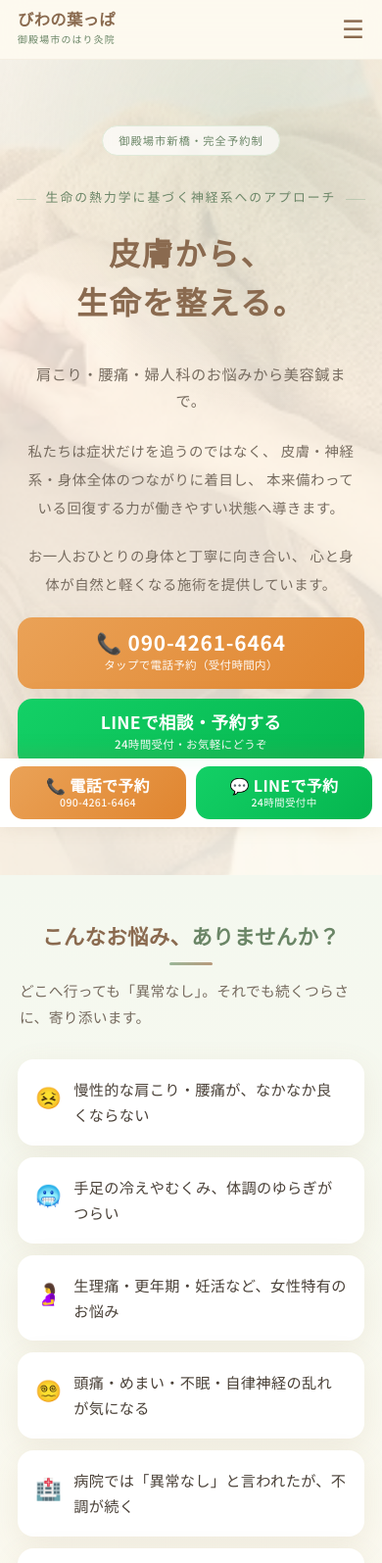
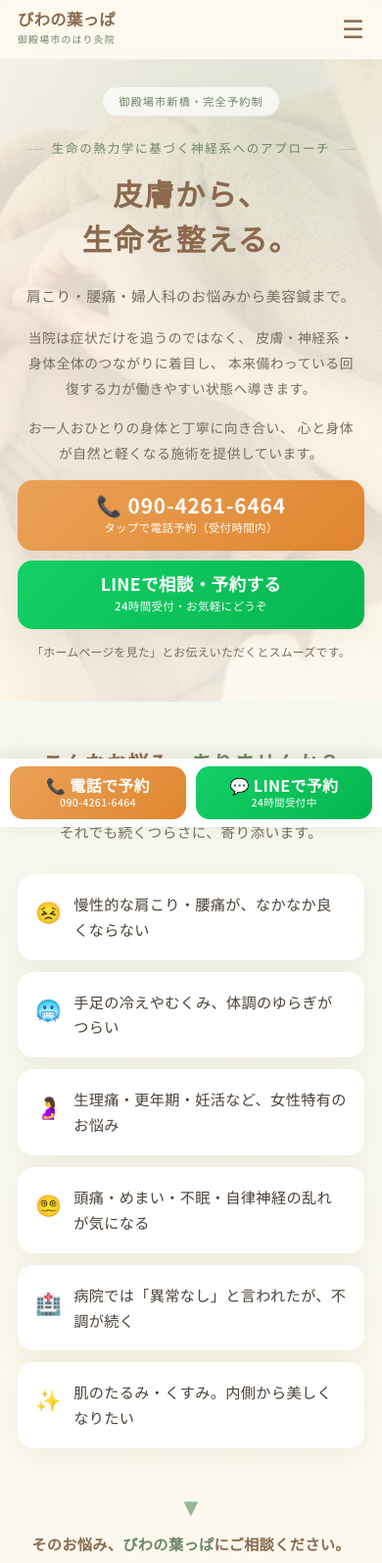
Before and after one commit to toshikinksj-beep/biwa-no-happa-site, a plain HTML site: page index.html in a window 390 px wide. Shown: the top 1595 px of the page at 98% size. Drawn offline with Linux system fonts and the light colour scheme.

Commit message:
モバイル微調整（当院は表記・ヒーロー圧縮でCTA可視化・横棒削除・2行整形・中央寄せ・院長写真拡大・地図ピン・泣き別れ解消）

```diff
--- a/index.html
+++ b/index.html
@@ -51,6 +51,8 @@ section[id]{scroll-margin-top:72px}
 .sec-head h2{font-size:1.8rem;font-weight:700;color:var(--brown);line-height:1.5;position:relative;display:inline-block;padding-bottom:18px}
 .sec-head h2 span{color:var(--green-deep)}
 .sec-head h2::after{content:"";position:absolute;left:50%;bottom:0;transform:translateX(-50%);width:54px;height:3px;border-radius:3px;background:linear-gradient(90deg,var(--green),var(--brown-light))}
+#worries .sec-head h2{padding-bottom:0}
+#worries .sec-head h2::after{display:none}
 .sec-head .lead{margin-top:16px;color:var(--text-soft);font-size:1rem}
 
 /* ---------- scroll reveal ---------- */
@@ -326,7 +328,7 @@ footer .copy{text-align:center;margin-top:32px;opacity:.7;font-size:.8rem}
   .sec-head{margin-bottom:30px}
   .sec-head h2{font-size:1.34rem;padding-bottom:14px;line-height:1.5}
   .sec-head h2::after{width:44px;height:3px}
-  .sec-head .lead{font-size:.92rem;margin-top:12px;text-align:left;padding:0 2px}
+  .sec-head .lead{font-size:.92rem;margin-top:12px;text-align:center;padding:0 2px}
 
   /* header */
   .hbar{height:60px}
@@ -334,19 +336,19 @@ footer .copy{text-align:center;margin-top:32px;opacity:.7;font-size:.8rem}
   .logo b{font-size:1.02rem}
   .logo small{font-size:.62rem}
 
-  /* hero : 余白ゆったり・上品に */
-  .hero{padding:66px 0 76px}
+  /* hero : 上に詰めてCTAを早く見せる */
+  .hero{padding:26px 0 40px}
   .hero .inner{width:100%}
   .sp-br{display:inline}
-  .hero .badge{font-size:.7rem;padding:6px 16px;margin-bottom:26px;line-height:1.5;border-radius:20px;letter-spacing:.1em}
-  .hero .hero-sub-copy{font-size:.8rem;letter-spacing:.16em;margin-bottom:22px}
-  .hero .hero-sub-copy::before{left:-30px;width:20px}
-  .hero .hero-sub-copy::after{right:-30px;width:20px}
-  .hero h1{font-size:2rem;line-height:1.55;margin-bottom:32px;letter-spacing:.05em}
-  .hero .sub{font-size:.95rem;line-height:1.8;margin-bottom:24px;padding:0 4px}
-  .hero .sub-detail{font-size:.9rem;line-height:2;margin-bottom:20px;padding:0 6px}
+  .hero .badge{font-size:.7rem;padding:6px 16px;margin-bottom:16px;line-height:1.5;border-radius:20px;letter-spacing:.1em}
+  .hero .hero-sub-copy{font-size:.78rem;letter-spacing:.14em;margin-bottom:14px}
+  .hero .hero-sub-copy::before{left:-26px;width:18px}
+  .hero .hero-sub-copy::after{right:-26px;width:18px}
+  .hero h1{font-size:1.9rem;line-height:1.5;margin-bottom:20px;letter-spacing:.05em}
+  .hero .sub{font-size:.92rem;line-height:1.75;margin-bottom:16px;padding:0 4px}
+  .hero .sub-detail{font-size:.86rem;line-height:1.9;margin-bottom:14px;padding:0 6px}
   .hero .sub-detail br{display:none}
-  .hero .sub-detail:last-of-type{margin-bottom:36px}
+  .hero .sub-detail:last-of-type{margin-bottom:24px}
 
   /* CTA buttons : full width, big tap targets */
   .cta-row{flex-direction:column;gap:10px;align-items:stretch}
@@ -362,7 +364,7 @@ footer .copy{text-align:center;margin-top:32px;opacity:.7;font-size:.8rem}
   .worry p{font-size:.95rem;line-height:1.7}
   .worry .ic{font-size:1.35rem}
   .worry-after{margin-top:30px}
-  .worry-after p{font-size:1.05rem;padding:0 10px;line-height:1.6}
+  .worry-after p{font-size:.95rem;padding:0 6px;line-height:1.6}
 
   /* reasons */
   .reason{padding:34px 22px 26px;border-radius:18px}
@@ -404,8 +406,8 @@ footer .copy{text-align:center;margin-top:32px;opacity:.7;font-size:.8rem}
   .disclaimer{font-size:.75rem;text-align:left;padding:0 4px}
 
   /* director */
-  .dir{padding:26px 22px;gap:22px}
-  .dir .photo{max-width:200px}
+  .dir{padding:30px 24px;gap:26px}
+  .dir .photo{max-width:300px}
   .dir .name{font-size:1.3rem}
   .dir blockquote{font-size:.93rem;text-align:left}
   .dir .feat{gap:7px}
@@ -422,6 +424,8 @@ footer .copy{text-align:center;margin-top:32px;opacity:.7;font-size:.8rem}
   /* final */
   .final h2{font-size:1.45rem;line-height:1.55}
   .final p{font-size:.95rem;margin-bottom:26px;padding:0 6px}
+  .final .final-lead{font-size:.84rem;line-height:1.9}
+  .pc-br{display:none}
 
   /* footer */
   footer{padding:36px 0 96px}
@@ -502,7 +506,7 @@ footer .copy{text-align:center;margin-top:32px;opacity:.7;font-size:.8rem}
       肩こり・腰痛・婦人科のお悩みから美容鍼まで。
     </p>
     <p class="sub-detail">
-      私たちは症状だけを追うのではなく、<br>
+      当院は症状だけを追うのではなく、<br>
       皮膚・神経系・身体全体のつながりに着目し、<br>
       本来備わっている回復する力が働きやすい状態へ導きます。
     </p>
@@ -529,7 +533,7 @@ footer .copy{text-align:center;margin-top:32px;opacity:.7;font-size:.8rem}
   <div class="wrap">
     <div class="sec-head reveal">
       <h2>こんなお悩み、<span>ありませんか？</span></h2>
-      <p class="lead">どこへ行っても「異常なし」。それでも続くつらさに、寄り添います。</p>
+      <p class="lead">どこへ行っても「異常なし」。<br class="sp-br">それでも続くつらさに、寄り添います。</p>
     </div>
     <div class="worry-grid">
       <div class="worry reveal"><span class="ic">😣</span><p>慢性的な肩こり・腰痛が、なかなか良くならない</p></div>
@@ -580,7 +584,7 @@ footer .copy{text-align:center;margin-top:32px;opacity:.7;font-size:.8rem}
   <div class="wrap">
     <div class="sec-head reveal">
       <h2>施術内容</h2>
-      <p class="lead">体の不調も、美容も。お悩みに合わせてご提案します。</p>
+      <p class="lead">体の不調も、美容も。<br class="sp-br">お悩みに合わせてご提案します。</p>
     </div>
     <div class="treat-grid">
       <div class="treat reveal">
@@ -645,7 +649,7 @@ footer .copy{text-align:center;margin-top:32px;opacity:.7;font-size:.8rem}
       </div>
     </div>
     <div class="yojo reveal">
-      <h3>施術当日の「養生（ようじょう）」のお願い</h3>
+      <h3>施術当日の<br class="sp-br">「養生（ようじょう）」のお願い</h3>
       <ol>
         <li>睡眠を十分にとりましょう</li>
         <li>施術直後の入浴は控えてください</li>
@@ -804,7 +808,7 @@ footer .copy{text-align:center;margin-top:32px;opacity:.7;font-size:.8rem}
       <div class="reveal d1">
         <div class="map-embed">
           <iframe
-            src="https://maps.google.com/maps?q=%E9%9D%99%E5%B2%A1%E7%9C%8C%E5%BE%A1%E6%AE%BF%E5%A0%B4%E5%B8%82%E6%96%B0%E6%A9%8B929-1&z=16&output=embed"
+            src="https://www.google.com/maps?q=%E9%9D%99%E5%B2%A1%E7%9C%8C%E5%BE%A1%E6%AE%BF%E5%A0%B4%E5%B8%82%E6%96%B0%E6%A9%8B929-1&hl=ja&z=17&output=embed"
             loading="lazy" referrerpolicy="no-referrer-when-downgrade" title="はり灸院 びわの葉っぱ 地図" allowfullscreen></iframe>
         </div>
         <p class="access-note">静岡県御殿場市新橋929-1（駐車場あり）</p>
@@ -817,7 +821,7 @@ footer .copy{text-align:center;margin-top:32px;opacity:.7;font-size:.8rem}
 <section class="final">
   <div class="wrap">
     <h2>まずは、お気軽にご相談ください。</h2>
-    <p>「こんなことで相談していいのかな」も大歓迎です。<br>あなたのつらさに、ていねいに向き合います。</p>
+    <p class="final-lead">「こんなことで相談していいのかな」も大歓迎です。<br class="pc-br">あなたのつらさに、ていねいに向き合います。</p>
     <div class="cta-row">
       <a href="tel:09042616464" class="btn-tel">
         <span class="big">📞 090-4261-6464</span>
```
